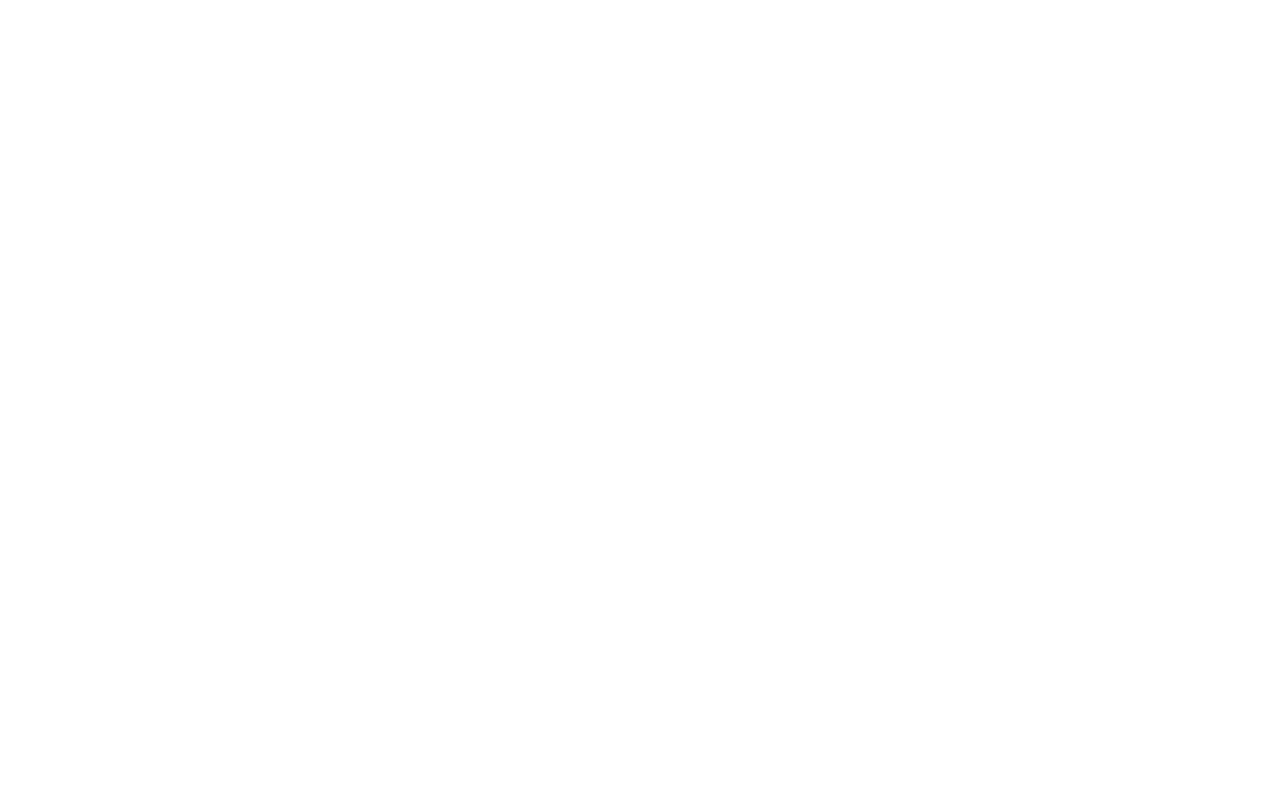
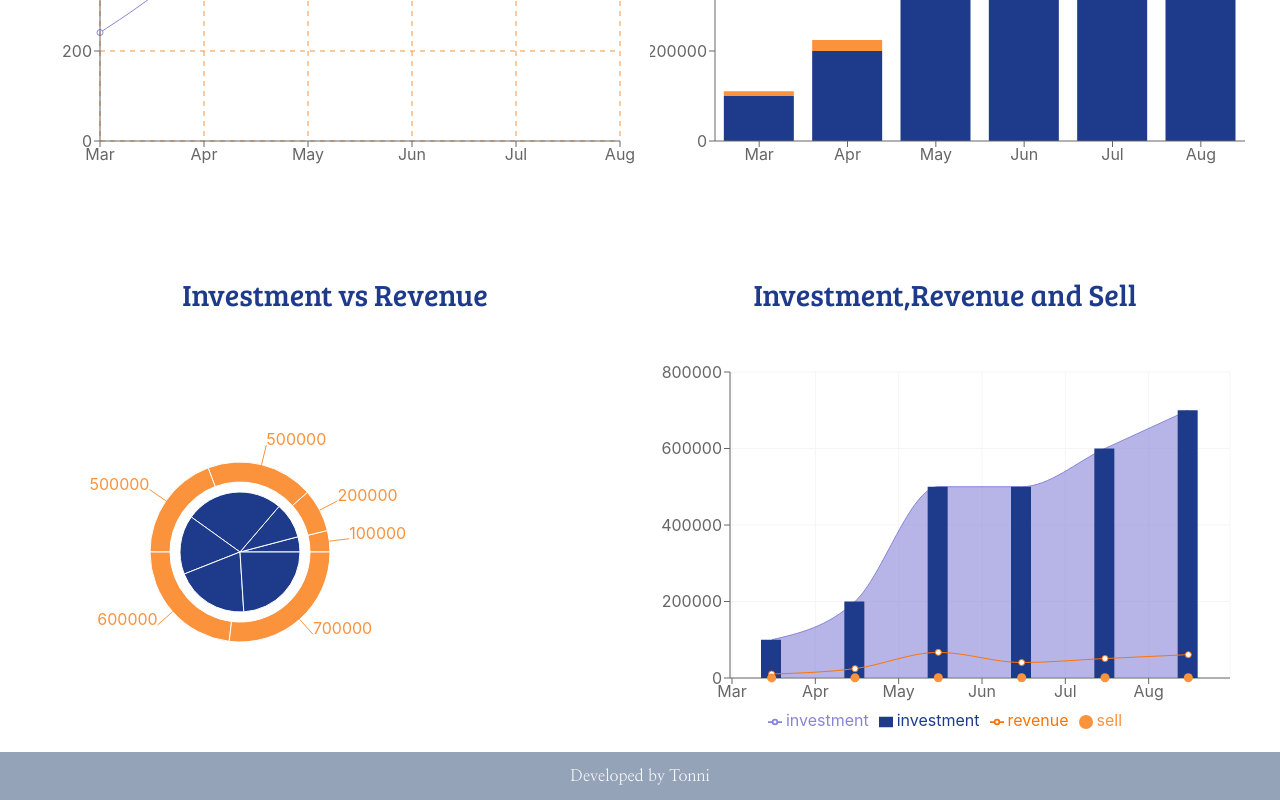
Before and after one commit to Tanni-Dey/furniture-review, a React (Create React App) app: page /dashboard in a window 1280 px wide. Shown: the part 452-1252 px from the top of the page. Before the commit the page ends 800 px from the top, so only its background shows below. Built offline with nearby package versions, Linux system fonts and the light colour scheme.

Commit message:
dashboard-page

```diff
--- a/src/components/Blogs/Blogs.js
+++ b/src/components/Blogs/Blogs.js
@@ -2,8 +2,8 @@ import React from 'react';
 
 const Blogs = () => {
     return (
-        <div>
-            <p>blogs</p>
+        <div className='px-10 text-left'>
+            <h2></h2>
         </div>
     );
 };
--- a/src/components/Dashboard/Dashboard.js
+++ b/src/components/Dashboard/Dashboard.js
@@ -1,9 +1,100 @@
 import React from 'react';
+import { Area, Bar, BarChart, CartesianGrid, ComposedChart, Legend, Line, LineChart, Pie, PieChart, PolarAngleAxis, PolarGrid, PolarRadiusAxis, Radar, RadarChart, ResponsiveContainer, Scatter, Tooltip, XAxis, YAxis } from 'recharts';
 
 const Dashboard = () => {
+    const data = [
+        {
+            "month": "Mar",
+            "investment": 100000,
+            "sell": 241,
+            "revenue": 10401
+        },
+        {
+            "month": "Apr",
+            "investment": 200000,
+            "sell": 423,
+            "revenue": 24500
+        },
+        {
+            "month": "May",
+            "investment": 500000,
+            "sell": 726,
+            "revenue": 67010
+        },
+        {
+            "month": "Jun",
+            "investment": 500000,
+            "sell": 529,
+            "revenue": 40405
+        },
+        {
+            "month": "Jul",
+            "investment": 600000,
+            "sell": 601,
+            "revenue": 50900
+        },
+        {
+            "month": "Aug",
+            "investment": 700000,
+            "sell": 670,
+            "revenue": 61000
+        }
+    ]
+
     return (
-        <div>
-            <h2>dashboard</h2>
+        <div className='grid md:grid-cols-2 px-10 gap-5'>
+            <div className='pt-20'>
+                <h2 className='text-blue-900 font-sans text-3xl pb-10'>Month wise Sell</h2>
+                <LineChart width={600} height={400} data={data} margin={{ top: 5, right: 20, bottom: 5, left: 0 }}>
+                    <Line type="monotone" dataKey="sell" stroke="#8884d8" />
+                    <CartesianGrid stroke="#FB923C" strokeDasharray="5 5" />
+                    <XAxis dataKey="month" />
+                    <YAxis />
+                    <Tooltip />
+                </LineChart>
+            </div>
+            <div className='pt-20'>
+                <h2 className='text-blue-900 font-sans text-3xl pb-10'>Investment vs Revenue</h2>
+                <BarChart width={600} height={400} data={data}>
+                    <Bar dataKey="investment" stackId="a" fill="#1E3A8A" />
+                    <Bar dataKey="revenue" stackId="a" fill="#FB923C" />
+                    <XAxis dataKey="month" />
+                    <YAxis />
+                    <Tooltip />
+                </BarChart>
+            </div>
+            <div className='pt-20'>
+                <h2 className='text-blue-900 font-sans text-3xl pb-10'>Investment vs Revenue</h2>
+                <PieChart width={400} height={400}>
+                    <Pie data={data} dataKey="revenue" cx="50%" cy="50%" outerRadius={60} fill="#1E3A8A" />
+                    <Pie data={data} dataKey="investment" cx="50%" cy="50%" innerRadius={70} outerRadius={90} fill="#FB923C" label />
+                    <Tooltip />
+                </PieChart>
+            </div>
+            <div className='pt-20'>
+                <h2 className='text-blue-900 font-sans text-3xl pb-10'>Investment,Revenue and Sell </h2>
+                <ComposedChart
+                    width={600}
+                    height={400}
+                    data={data}
+                    margin={{
+                        top: 20,
+                        right: 20,
+                        bottom: 20,
+                        left: 20,
+                    }}
+                >
+                    <CartesianGrid stroke="#f5f5f5" />
+                    <XAxis dataKey="month" scale="band" />
+                    <YAxis />
+                    <Tooltip />
+                    <Legend />
+                    <Area type="monotone" dataKey="investment" fill="#8884d8" stroke="#8884d8" />
+                    <Bar dataKey="investment" barSize={20} fill="#1E3A8A" />
+                    <Line type="monotone" dataKey="revenue" stroke="#ff7300" />
+                    <Scatter dataKey="sell" fill="#FB923C" />
+                </ComposedChart>
+            </div>
         </div>
     );
 };
--- a/src/components/Footer/Footer.js
+++ b/src/components/Footer/Footer.js
@@ -2,10 +2,10 @@ import React from 'react';
 
 const Footer = () => {
     return (
-        <div className='mt-10'>
-            <div className='sticky bottom-0 bg-slate-500 w-full'>
-                <div className='text-center'>
-                    <h1>fotter</h1>
+        <div className='py-3 bg-slate-400'>
+            <div className='sticky bottom-0 w-full'>
+                <div className='text-center text-white font-serif'>
+                    <h1>Developed by Tonni</h1>
                 </div>
             </div>
         </div>
--- a/src/components/Home/Home.js
+++ b/src/components/Home/Home.js
@@ -7,7 +7,7 @@ const Home = () => {
     const [reviews, setReviews] = useReviews([])
     const someReview = reviews.slice(0, 3)
     return (
-        <div className=''>
+        <div>
             <div className='text-left px-10 grid md:grid-cols-2 flex items-center'>
                 <div>
                     <h2 className='text-6xl font-sans text-orange-400'>Quality Furniture</h2>
@@ -17,7 +17,7 @@ const Home = () => {
                 </div>
                 <img src="https://minhazfurniture.com/wp-content/uploads/2021/04/pngwing.com-1.png" alt="" />
             </div>
-            <div className='bg-gray-200 p-10'>
+            <div className='bg-gray-200 px-10 py-20'>
                 <h2 className='text-4xl font-sans text-blue-900'>Customers Reviews</h2>
                 <div className='grid md:grid-cols-3 gap-5 my-10'>
                     {
```
